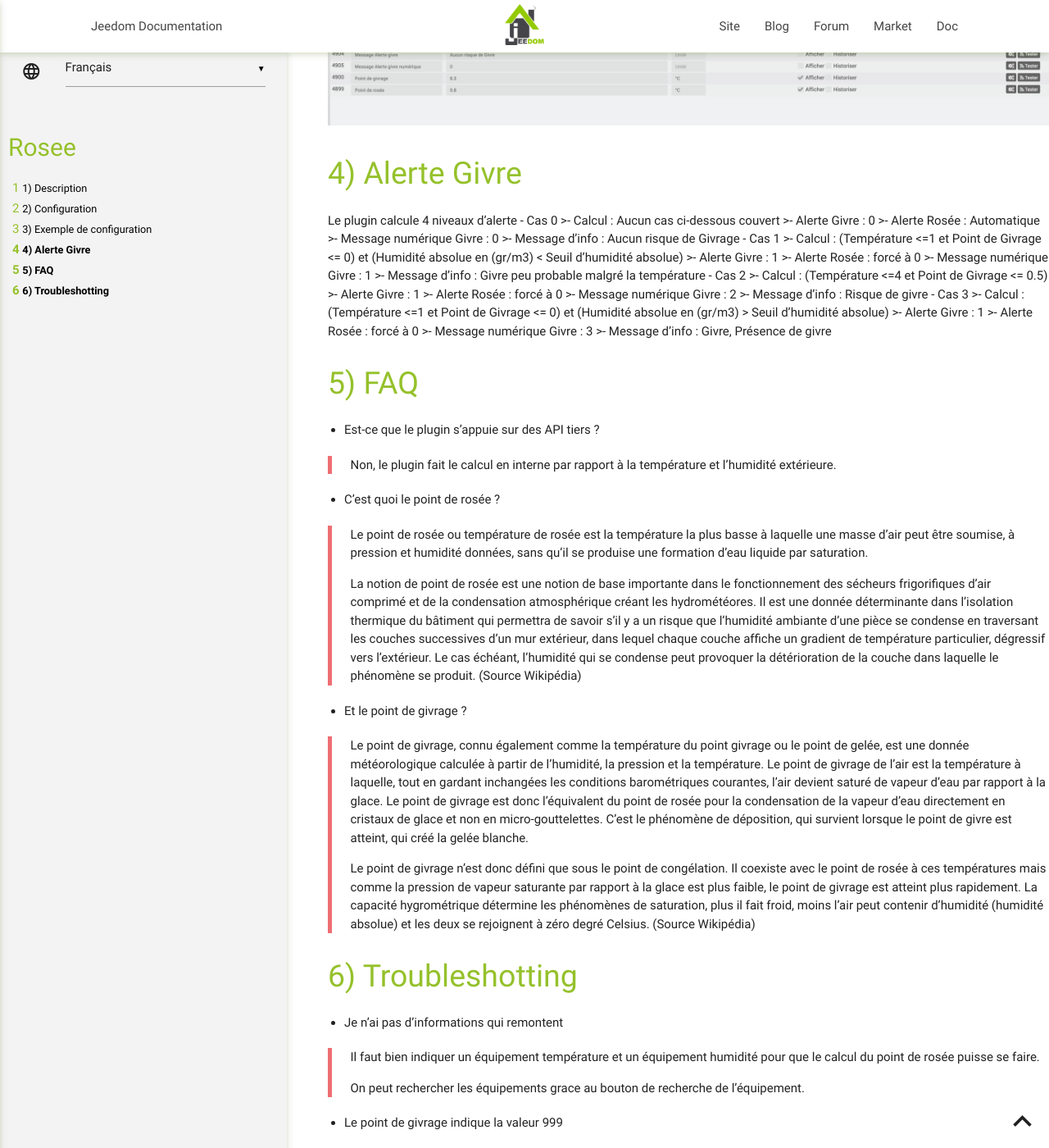
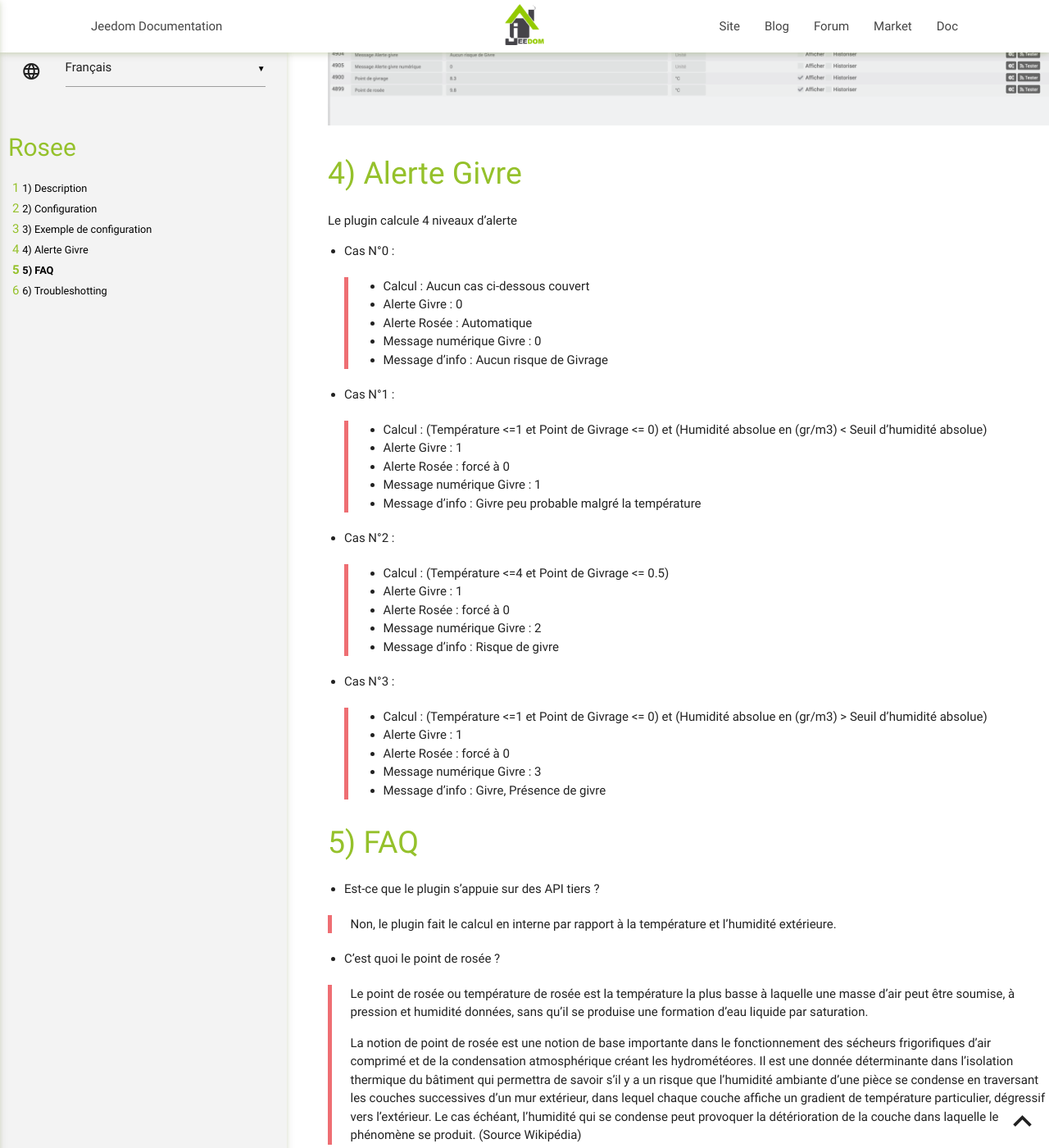
Before and after one commit to JEALG/plugin-rosee, a Jekyll site: the page built from docs/fr_FR/index.md, in a window 1280 px wide and 1400 px high, scrolled down 914 px. Shown: the whole window at 82% size. Built offline with Jekyll 4.4.1, drawn with Linux system fonts in a browser that asks for light colours; our own code applies the rules of GitHub Pages for plain Markdown files.

Commit message:
update docs

```diff
--- a/docs/fr_FR/index.md
+++ b/docs/fr_FR/index.md
@@ -24,30 +24,30 @@ Voici un exemple de configuration
 
 # Alerte Givre
 Le plugin calcule 4 niveaux d'alerte
-    - Cas 0
-        >- Calcul : Aucun cas ci-dessous couvert
-        >- Alerte Givre : 0
-        >- Alerte Rosée : Automatique
-        >- Message numérique Givre : 0
-        >- Message d'info : Aucun risque de Givrage
-    - Cas 1
-        >- Calcul : (Température <=1 et Point de Givrage <= 0) et (Humidité absolue en (gr/m3) < Seuil d'humidité absolue)
-        >- Alerte Givre : 1
-        >- Alerte Rosée : forcé à 0
-        >- Message numérique Givre : 1
-        >- Message d'info : Givre peu probable malgré la température
-    - Cas 2
-        >- Calcul : (Température <=4 et Point de Givrage <= 0.5)
-        >- Alerte Givre : 1
-        >- Alerte Rosée : forcé à 0
-        >- Message numérique Givre : 2
-        >- Message d'info : Risque de givre
-     - Cas 3
-        >- Calcul : (Température <=1 et Point de Givrage <= 0) et (Humidité absolue en (gr/m3) > Seuil d'humidité absolue)
-        >- Alerte Givre : 1
-        >- Alerte Rosée : forcé à 0
-        >- Message numérique Givre : 3
-        >- Message d'info : Givre, Présence de givre
+- Cas N°0 :
+    >- Calcul : Aucun cas ci-dessous couvert
+    >- Alerte Givre : 0
+    >- Alerte Rosée : Automatique
+    >- Message numérique Givre : 0
+    >- Message d'info : Aucun risque de Givrage
+- Cas N°1 :
+    >- Calcul : (Température <=1 et Point de Givrage <= 0) et (Humidité absolue en (gr/m3) < Seuil d'humidité absolue)
+    >- Alerte Givre : 1
+    >- Alerte Rosée : forcé à 0
+    >- Message numérique Givre : 1
+    >- Message d'info : Givre peu probable malgré la température
+- Cas N°2 :
+    >- Calcul : (Température <=4 et Point de Givrage <= 0.5)
+    >- Alerte Givre : 1
+    >- Alerte Rosée : forcé à 0
+    >- Message numérique Givre : 2
+    >- Message d'info : Risque de givre
+- Cas N°3 :
+    >- Calcul : (Température <=1 et Point de Givrage <= 0) et (Humidité absolue en (gr/m3) > Seuil d'humidité absolue)
+    >- Alerte Givre : 1
+    >- Alerte Rosée : forcé à 0
+    >- Message numérique Givre : 3
+    >- Message d'info : Givre, Présence de givre
 
 # FAQ
 
```
